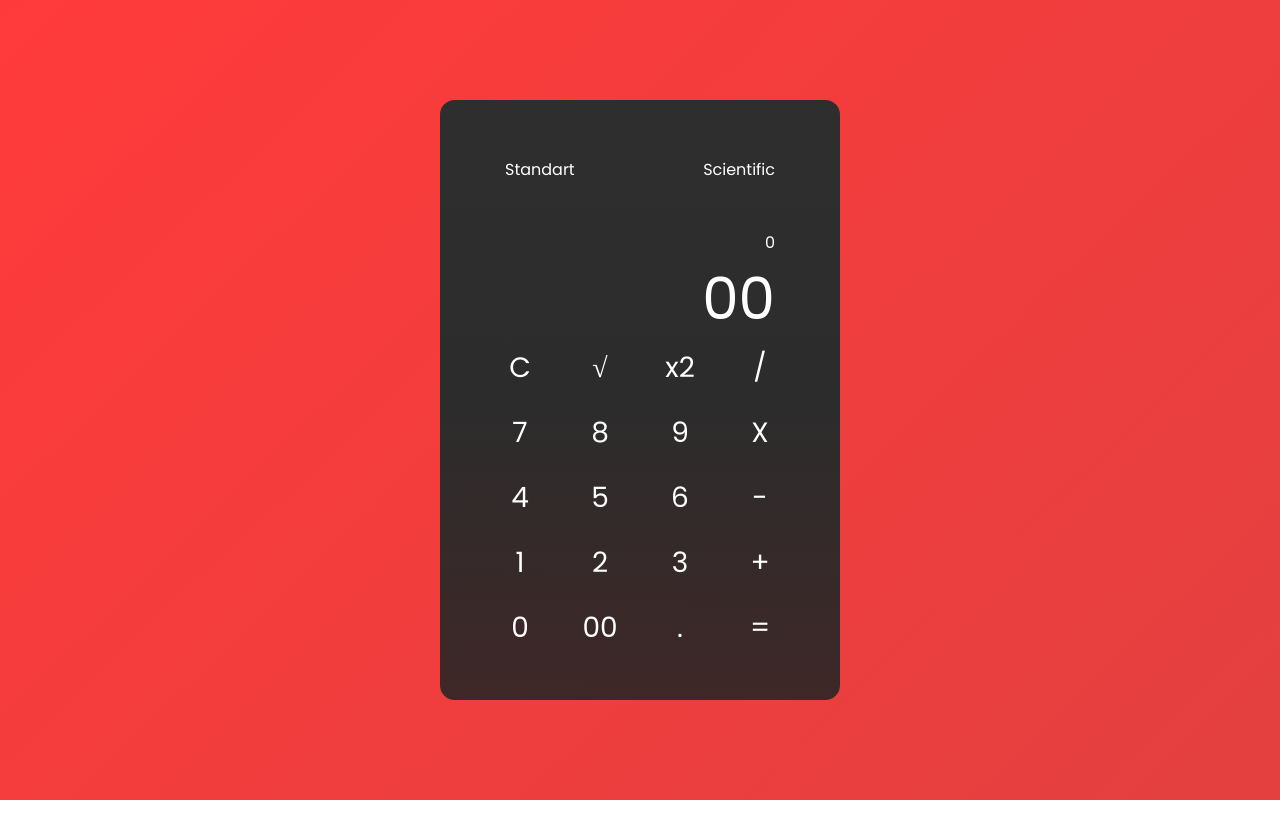
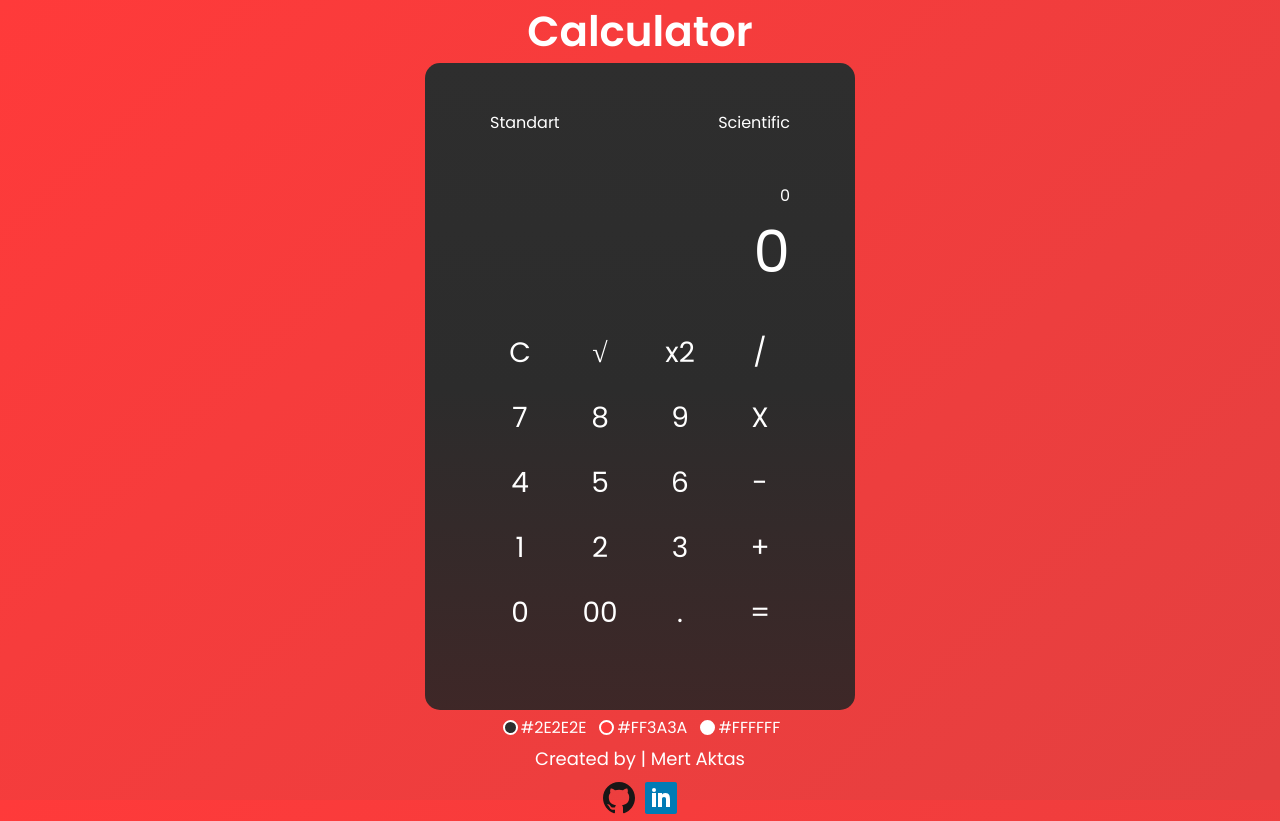
Before and after one commit to mertaktas/VanillaJS-Calculator, a plain HTML site: page index.html in a window 1280 px wide. Before the commit the page ends 800 px from the top, so only its background shows below. Drawn offline with Linux system fonts and the light colour scheme.

Commit message:
Change css ui

```diff
--- a/index.html
+++ b/index.html
@@ -8,6 +8,9 @@
     <link rel="stylesheet" href="style.css">
 </head>
 <body>
+    <div class="header">
+        <h3>Calculator</h3>
+    </div>
     <div class="calculator">
         <div class="top">
             <span class="option">Standart</span>
@@ -15,7 +18,7 @@
         </div>
         <div class="medium">
             <span class="transactions">0</span>
-            <span class="result">00</span>
+            <span class="result">0</span>
         </div>
         <div class="bottom">
             <div class="operations">
@@ -122,6 +125,31 @@
             </div>
         </div>
     </div>
+        <div class="color-palette">
+            <div class="color-set">
+                <span class="color color-1"></span>
+                <span>#2E2E2E</span>
+            </div>
+            <div class="color-set">
+                <span class="color color-2" ></span>
+                <span>#FF3A3A</span>
+            </div>
+            <div class="color-set">
+                <span class="color color-3"></span>
+                <span>#FFFFFF</span>
+            </div>
+        </div>
+    <footer>
+        <div class="creater">Created by | Mert Aktas</div>
+        <div class="social-media">
+            <a href="https://github.com/mertaktas">
+                <?xml version="1.0" ?><!DOCTYPE svg  PUBLIC '-//W3C//DTD SVG 1.0//EN'  'http://www.w3.org/TR/2001/REC-SVG-20010904/DTD/svg10.dtd'><svg enable-background="new 0 0 32 32" height="32px" id="Layer_1" version="1.0" viewBox="0 0 32 32" width="32px" xml:space="preserve" xmlns="http://www.w3.org/2000/svg" xmlns:xlink="http://www.w3.org/1999/xlink"><path clip-rule="evenodd" d="M16.003,0C7.17,0,0.008,7.162,0.008,15.997  c0,7.067,4.582,13.063,10.94,15.179c0.8,0.146,1.052-0.328,1.052-0.752c0-0.38,0.008-1.442,0-2.777  c-4.449,0.967-5.371-2.107-5.371-2.107c-0.727-1.848-1.775-2.34-1.775-2.34c-1.452-0.992,0.109-0.973,0.109-0.973  c1.605,0.113,2.451,1.649,2.451,1.649c1.427,2.443,3.743,1.737,4.654,1.329c0.146-1.034,0.56-1.739,1.017-2.139  c-3.552-0.404-7.286-1.776-7.286-7.906c0-1.747,0.623-3.174,1.646-4.292C7.28,10.464,6.73,8.837,7.602,6.634  c0,0,1.343-0.43,4.398,1.641c1.276-0.355,2.645-0.532,4.005-0.538c1.359,0.006,2.727,0.183,4.005,0.538  c3.055-2.07,4.396-1.641,4.396-1.641c0.872,2.203,0.323,3.83,0.159,4.234c1.023,1.118,1.644,2.545,1.644,4.292  c0,6.146-3.74,7.498-7.304,7.893C19.479,23.548,20,24.508,20,26c0,2,0,3.902,0,4.428c0,0.428,0.258,0.901,1.07,0.746  C27.422,29.055,32,23.062,32,15.997C32,7.162,24.838,0,16.003,0z" fill="#181616" fill-rule="evenodd"/><g/><g/><g/><g/><g/><g/></svg>
+            </a>
+            <a href="https://www.linkedin.com/in/mert-aktaş-00b760193/">
+                <?xml version="1.0" ?><!DOCTYPE svg  PUBLIC '-//W3C//DTD SVG 1.0//EN'  'http://www.w3.org/TR/2001/REC-SVG-20010904/DTD/svg10.dtd'><svg enable-background="new 0 0 32 32" height="32px" id="Layer_1" version="1.0" viewBox="0 0 32 32" width="32px" xml:space="preserve" xmlns="http://www.w3.org/2000/svg" xmlns:xlink="http://www.w3.org/1999/xlink"><g><path d="M32,30c0,1.104-0.896,2-2,2H2c-1.104,0-2-0.896-2-2V2c0-1.104,0.896-2,2-2h28c1.104,0,2,0.896,2,2V30z" fill="#007BB5"/><g><rect fill="#FFFFFF" height="14" width="4" x="7" y="11"/><path d="M20.499,11c-2.791,0-3.271,1.018-3.499,2v-2h-4v14h4v-8c0-1.297,0.703-2,2-2c1.266,0,2,0.688,2,2v8h4v-7    C25,14,24.479,11,20.499,11z" fill="#FFFFFF"/><circle cx="9" cy="8" fill="#FFFFFF" r="2"/></g></g><g/><g/><g/><g/><g/><g/></svg>
+            </a>
+        </div>
+    </footer>
     <script src="app.js"></script>
 </body>
 </html>
--- a/style.sass
+++ b/style.sass
@@ -15,16 +15,19 @@ body
     place-items: center
     font-family: Poppins;
     color: #fff
+    height: 100vh;
+    width: 100vw;
+    .header
+        h3
+            font-size: 42px
 
     .calculator
         display: flex
         flex-direction: column
-        padding: 65px 45px
+        padding: 55px 45px
         margin: 0 auto
-        width: 400px
-        height: 600px
         background: linear-gradient(180deg, #2E2E2E 0%, #2C2C2C 50.52%, rgba(36, 36, 36, 0.87) 100%);
-        border-radius: 14.7879px;
+        border-radius: 15px
         .top
             display: flex
             justify-content: space-between
@@ -47,8 +50,6 @@ body
             .result
                 font-size: 58px
         .bottom
-            height: 100%
-            width: 100%
             padding: 10px
             display: flex
             align-items: center
@@ -67,3 +68,37 @@ body
                         span
                             font-size: 28px
                             line-height: 65px
+
+.color-palette
+    display: flex
+    .color-set
+        display: flex
+        justify-content: center
+        align-items: center
+        margin: 5px 5px
+        .color-1
+            background: #2E2E2E
+        .color-2
+            background: #FF3A3A
+        .color-3
+            background: #FFFFFF
+    .color
+        margin: 0 3px
+        width: 15px
+        height: 15px
+        border-radius: 50%
+        border: 2px solid #fff
+footer
+    display: flex
+    flex-direction: column
+    justify-content: center
+    align-items: center
+    .creater
+        display: flex
+        flex-direction: column
+        margin-bottom: 10px
+        font-size: 18px
+    .social-media
+        display: flex
+        a
+            margin: 0 5px
```
Also changed, not shown: style.css, 1 other file.
